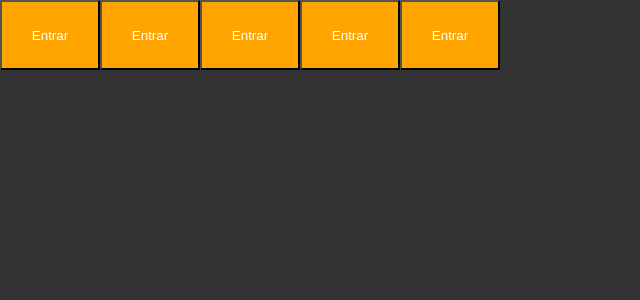
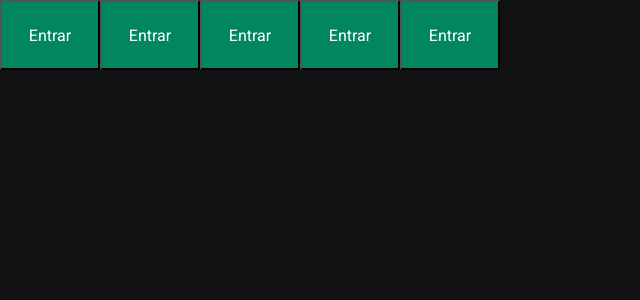
Before and after one commit to Warleyaf/igniteTImer02, a React (Vite) app: page / in a window 1280 px wide. Shown: the top 300 px of the page, without its empty margins (0-640 px from the left). Built offline with nearby package versions, Linux system fonts and the light colour scheme.

Commit message:
Definindo as fontes e as cores do projeto que iremos fazer

```diff
--- a/index.html
+++ b/index.html
@@ -2,7 +2,13 @@
 <html lang="en">
   <head>
     <meta charset="UTF-8" />
+    <link rel="preconnect" href="https://fonts.googleapis.com">
+    <link rel="preconnect" href="https://fonts.gstatic.com" crossorigin>
     <meta name="viewport" content="width=device-width, initial-scale=1.0" />
+
+
+    <link href="https://fonts.googleapis.com/css2?family=Roboto+Mono:wght@700&family=Roboto:wght@400;700&display=swap" rel="stylesheet">
+
     <title>Ignite Timer</title>
   </head>
   <body>
--- a/src/App.tsx
+++ b/src/App.tsx
@@ -18,5 +18,3 @@
     </ThemeProvider>
   )
 }
-
-// importei dentro do meu themeprovider, lembre-se disso!!!
--- a/src/components/Button.styles.ts
+++ b/src/components/Button.styles.ts
@@ -18,7 +18,7 @@
    width: 100px;
    height: 70px;
 
-   background-color: ${props => props.theme.secondary};
+   background-color: ${props => props.theme["green-500"]};
    color: ${props => props.theme.white}
 
    /* ${props => {
--- a/src/styles/global.ts
+++ b/src/styles/global.ts
@@ -1,4 +1,4 @@
-// dessa forma aqui eu crio meus styles global
+
 import { createGlobalStyle } from "styled-components";
 
 export const GlobalStyle = createGlobalStyle`
@@ -8,10 +8,23 @@
       box-sizing: border-box;
    }
 
+   :focus {
+      outline: 0;
+      box-shadow: 0 0 0 2px ${props => props.theme['green-500']};
+   }
+
    body {
-      background: #333;
-      color: #fff;
+      background: ${props => props.theme["gray-900"]};
+      color: ${props => props.theme["gray-300"]};
+   }
+
+   border-style, input-security, textarea, button {
+      font-family: 'Roboto', sans-serif;
+      font-weight: 400;
+      font-size: 1rem;
    }
 `
 
-// após definir os temas globais eu posso importar ele em qualquer parte dos meus arquivos, no caso eu vou importar dentro do App.tsx, e lembre-se.... para funcionar eu preciso importar dentro do <ThemeProvider>
+//aqui estou definindo a fonte padrão e as cores padrão do sistema.
+
+// ali dentro de body, eu defini o background utilizando as props que vai pegar as cores lá de dentro do meu default.ts na função defaultTheme.
--- a/src/styles/themes/default.ts
+++ b/src/styles/themes/default.ts
@@ -1,5 +1,23 @@
 export const defaultTheme = {
    white: '#FFF',
-   primary: 'purple',
-   secondary: 'orange',
-}
+
+   'gray-100': '#E1E1E6',
+   'gray-300': '#C4C4CC',
+   'gray-400': '#8D8D99',
+   'gray-500': '#7C7C8A',
+   'gray-600': '#323238',
+   'gray-700': '#29292E',
+   'gray-800': '#202024',
+   'gray-900': '#121214',
+
+   'green-300': '#00B37E',
+   'green-500': '#00875F',
+   'green-700': '#015F43',
+
+   'red-500': '#AB222E',
+   'red-700': '#7A1921',
+
+   'yellow-500': '#FBA94C',
+ }
+
+ // aqui estou definindo as minhas core globais
```
